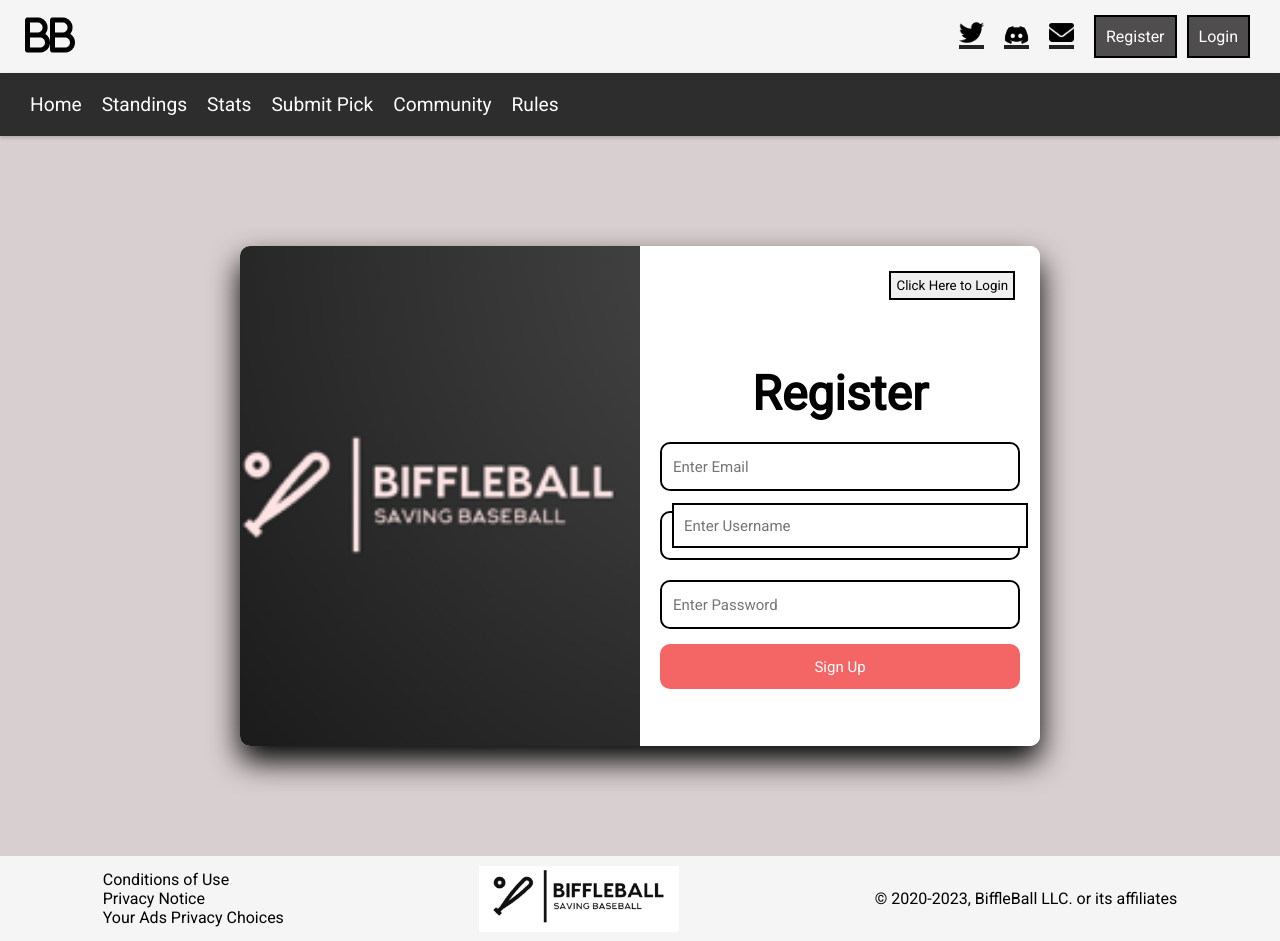
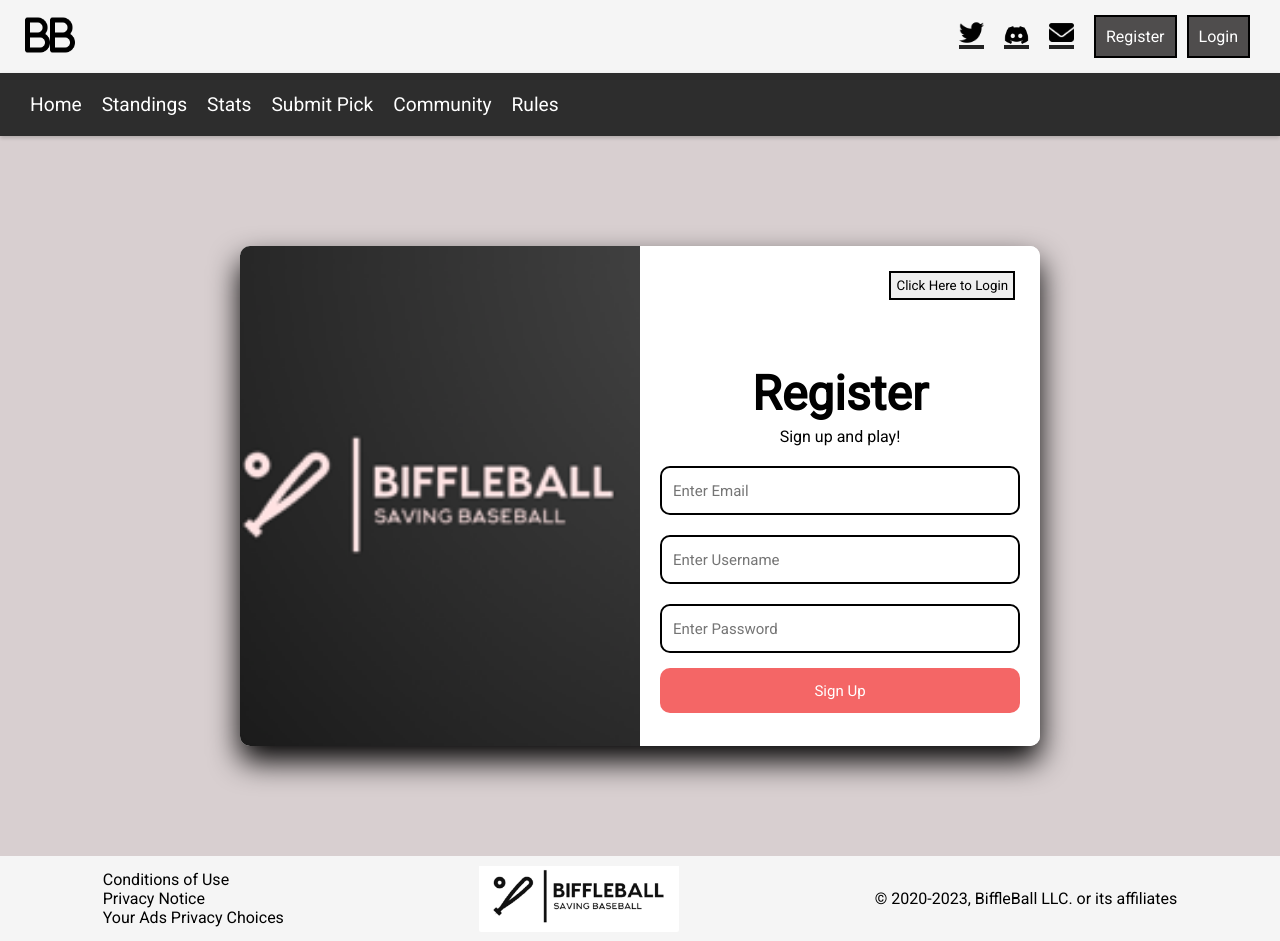
Before and after one commit to James-fleming394/biffleball-frontend, a React (Create React App) app: page /register in a window 1280 px wide. Built offline with nearby package versions, Linux system fonts and the light colour scheme; some icons are missing.

Commit message:
Standings created

```diff
--- a/src/App.css
+++ b/src/App.css
@@ -500,7 +500,6 @@
     border: 0;
     color: #fff;
     letter-spacing: 1.5px;
-    box-shadow: 6px 0px 0px #00E6F6;
     outline: transparent;
     position: relative;
     cursor: pointer;
--- a/src/pages/Register.js
+++ b/src/pages/Register.js
@@ -35,6 +35,7 @@
                         </div>
                     <div className="hello">
                         <h2>Register</h2>
+                        <p>Sign up and play!</p>
                     </div>
                     <form onSubmit={handleSubmit}>
                         <div className="input_text">
@@ -49,7 +50,7 @@
                         </div>
                         <div className="input_text">
                                 <input
-                                id="username"
+                                className="username"
                                 type="text"
                                 placeholder="Enter Username"
                                 name="username"
```
Also changed, not shown: src/pages/Standings.js (added, +7 -0 lines).
